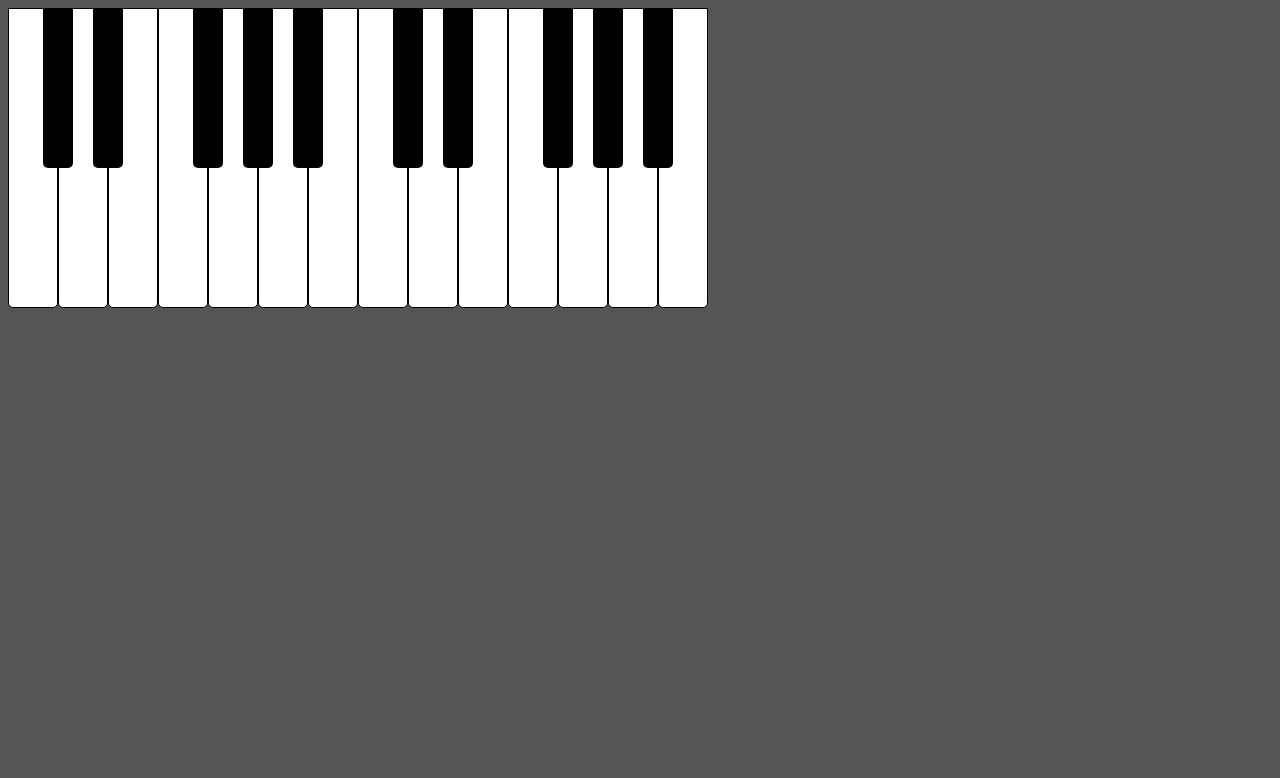
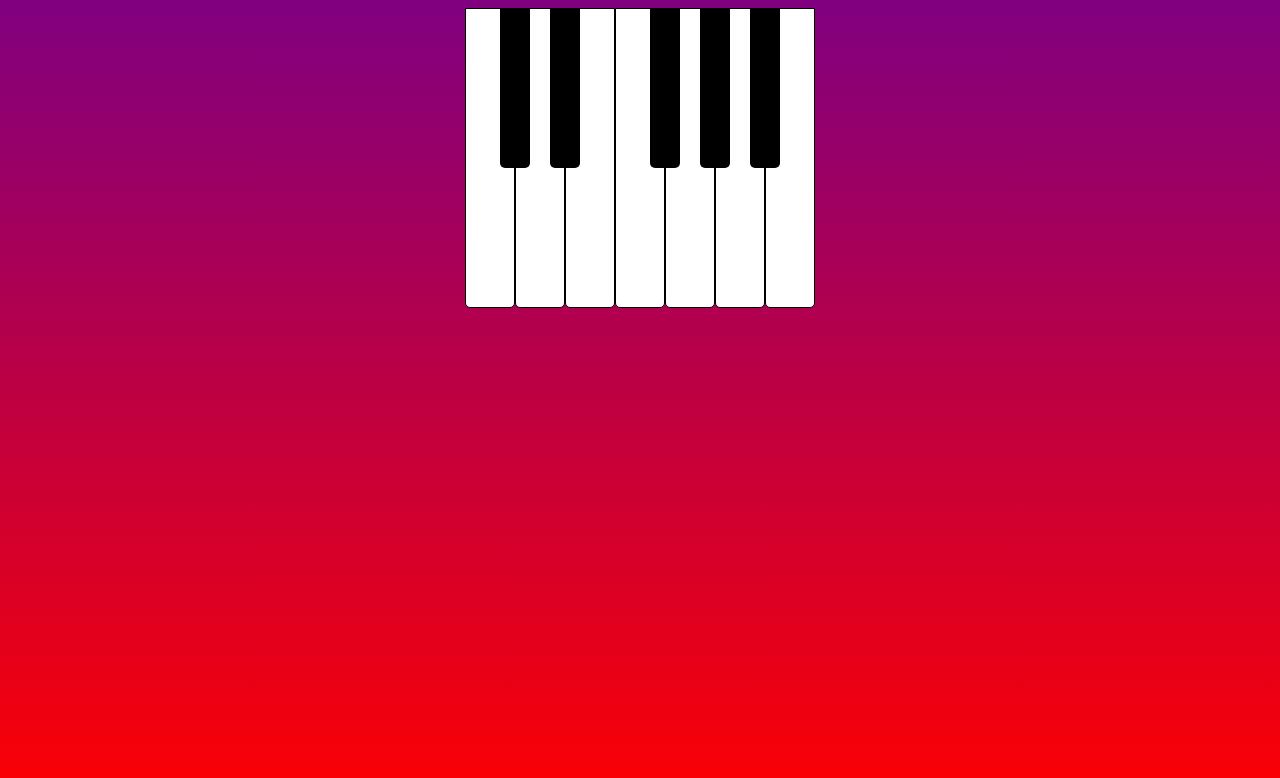
Before and after one commit to caligulalb/teclado, a plain HTML site: page teclado-musical/index.html in a window 1280 px wide. Drawn offline with Linux system fonts and the light colour scheme.

Commit message:
importação inicial

```diff
--- a/teclado-musical/index.html
+++ b/teclado-musical/index.html
@@ -1,35 +1,38 @@
 <link rel="stylesheet" href="style.css">
 
-<div class="teclado">
-    <div class="oitava" 01>
-        <div class="branca" c></div>
-        <div class="preta" csharp></div>
-        <div class="branca" d></div>
-        <div class="preta" dsharp></div>
-        <div class="branca" e></div>
-        <div class="branca" f></div>
-        <div class="preta" fsharp></div>
-        <div class="branca" g></div>
-        <div class="preta" gsharp></div>
-        <div class="branca" a></div>
-        <div class="preta" asharp></div>
-        <div class="branca" e></div>
+
+<body>
+
+    <div class="teclado">
+        <div class="oitava" 01>
+        <div data-note="C3" class="branca" c></div>
+        <div data-note="Db3" class="preta" csharp></div>
+        <div data-note="D3" class="branca" d></div>
+        <div data-note="Eb3" class="preta" dsharp></div>
+        <div data-note="E3" class="branca" e></div>
+        <div data-note="F3" class="branca" f></div>
+        <div data-note="Gb3" class="preta" fsharp></div>
+        <div data-note="G3" class="branca" g></div>
+        <div data-note="Ab3" class="preta" gsharp></div>
+        <div data-note="A3" class="branca" a></div>
+        <div data-note="Bb3" class="preta" asharp></div>
+        <div data-note="B3" class="branca" e></div>
     </div>
-    <div class="teclado">
-        <div class="oitava" 02>
-            <div class="branca" c></div>
-            <div class="preta" csharp></div>
-            <div class="branca" d></div>
-            <div class="preta" dsharp></div>
-            <div class="branca" e></div>
-            <div class="branca" f></div>
-            <div class="preta" fsharp></div>
-            <div class="branca" g></div>
-            <div class="preta" gsharp></div>
-            <div class="branca" a></div>
-            <div class="preta" asharp></div>
-            <div class="branca" e></div>
-        </div>
 </div>
 
+<audio id="C3" src="./notes/C3.mp3"></audio>
+<audio id="Db3" src="./notes/Db3.mp3"></audio>
+<audio id="D3" src="./notes/D3.mp3"></audio>
+<audio id="Eb3" src="./notes/Eb3.mp3"></audio>
+<audio id="E3" src="./notes/E3.mp3"></audio>
+<audio id="F3" src="./notes/F3.mp3"></audio>
+<audio id="Gb3" src="./notes/Gb3.mp3"></audio>
+<audio id="G3" src="./notes/G3.mp3"></audio>
+<audio id="Ab3" src="./notes/Ab3.mp3"></audio>
+<audio id="A3" src="./notes/A3.mp3"></audio>
+<audio id="Bb3" src="./notes/Bb3.mp3"></audio>
+<audio id="B3" src="./notes/B3.mp3"></audio>
+
+</body>
+
 <script src="./script.js"></script>
--- a/teclado-musical/script.js
+++ b/teclado-musical/script.js
@@ -1,14 +1,15 @@
 const teclas = document.querySelectorAll(".oitava > div")
 
-function desmarcar(tecla) {
-        tecla.classList.remove("selecionada")
-    }
+teclas.forEach(tecla => {
+    tecla.addEventListener('click', () => playNote(tecla))
+})
 
-teclas.forEach(function(tecla){
-    tecla.onmousedown = function() {
-        tecla.classList.add("selecionada")
-    }
-
-    tecla.onmouseup = () => desmarcar(tecla)
-    tecla.onmouseleave = ()=> desmarcar(tecla)
-})
+function playNote(tecla) {
+    const noteAudio = document.getElementById(tecla.dataset.note)
+    noteAudio.currentTime = 0
+    noteAudio.play()
+    tecla.classList.add('active')
+    noteAudio.addEventListener('ended', () => {
+        tecla.classList.remove('active')
+    })
+}
--- a/teclado-musical/style.css
+++ b/teclado-musical/style.css
@@ -3,7 +3,10 @@
 }
 
 body {
-    background-color: #555;
+    background-image: linear-gradient(purple, red);
+    min-height: 100vh;
+    display: flex;
+    justify-content: center;
 }
 
 .teclado {
@@ -22,31 +25,19 @@ body {
     border: 1px solid #000;
     border-radius: 0px 0px 5px 5px;
 }
+.branca.active {
+    background-color: #CCC;
+}
 
 .preta {
-    position: absolute;
     background-color: #000;
     width: 30px;
     height: 160px;
     border-radius: 0px 0px 5px 5px;
+    margin-left: -15px;
+    margin-right: -15px;
+    z-index: 2;
 }
-
-[csharp] {
-    left: 35px
+.preta.active {
+    background-color: #333;
 }
-[dsharp] {
-    left: 85px;
-}
-[fsharp] {
-    left: 185px;
-}
-[gsharp]{
-    left: 235px;
-}
-[asharp]{
-    left: 285px;
-}
-
-.selecionada {
-    background-color: purple;
-}
```
Also changed, not shown: 12 other files.
